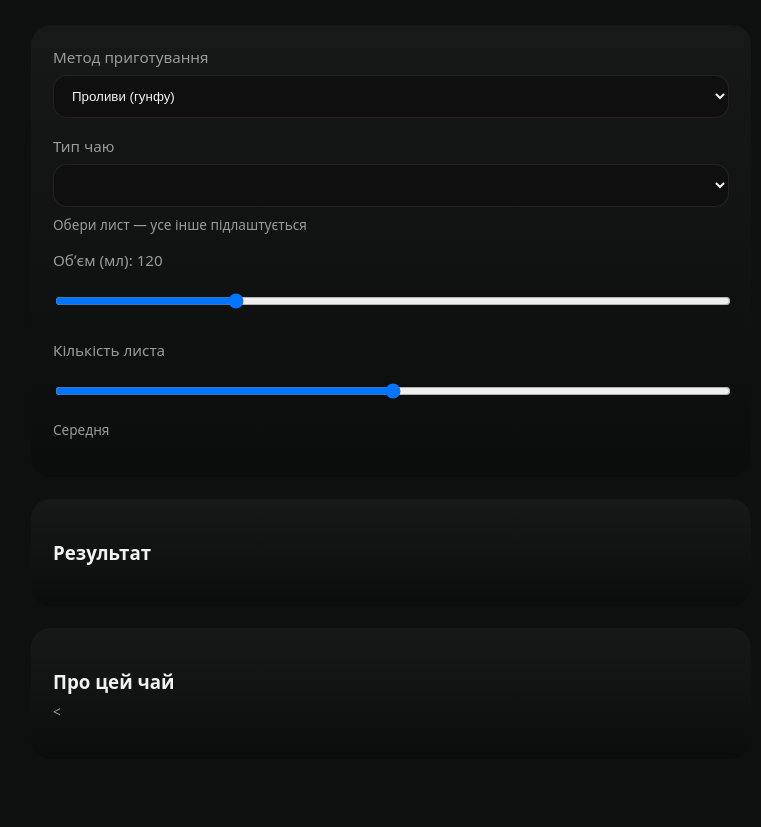
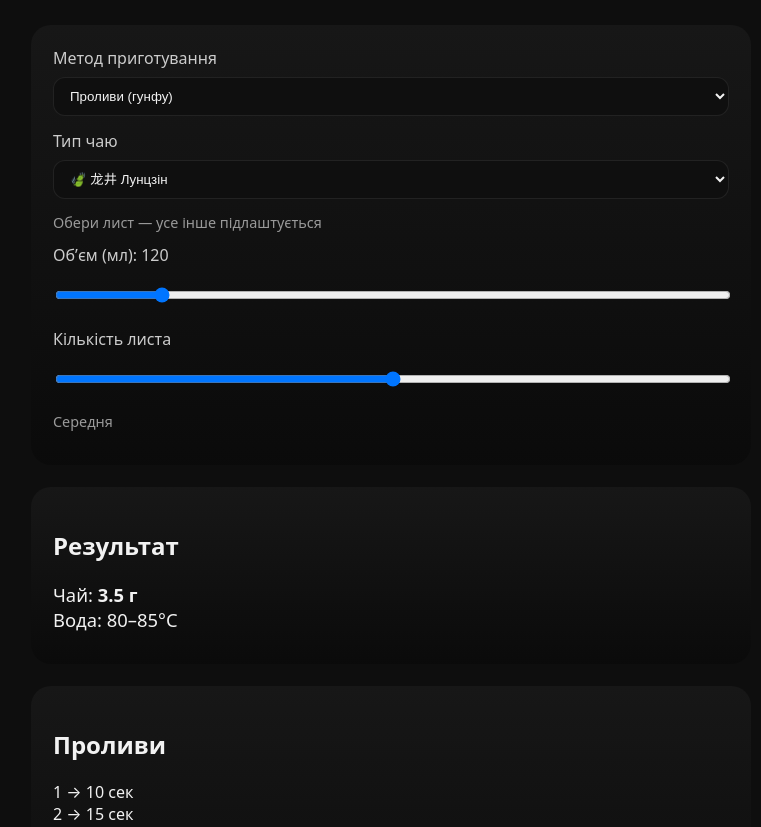
Before and after one commit to harryhas653-lgtm/tea-guide-1.0, a plain HTML site: page index.html in a window 1280 px wide. Shown: the part 125-952 px from the top of the page, without its empty margins (249-1010 px from the left). Drawn offline with Linux system fonts and the light colour scheme.

Commit message:
Update index.html

```diff
--- a/index.html
+++ b/index.html
@@ -7,8 +7,8 @@
 
 <style>
 :root{
-  --bg:#0e0f0f;
-  --card:#171818;
+  --bg:#0e0e0e;
+  --card:#171717;
   --text:#f2f2f2;
   --muted:#9a9a9a;
   --accent:#6bcf9b;
@@ -20,54 +20,52 @@ body{
   font-family:system-ui,-apple-system,BlinkMacSystemFont,sans-serif;
   background:var(--bg);
   color:var(--text);
-  transition:background .4s,color .4s;
 }
 .container{max-width:720px;margin:0 auto}
-h1{font-weight:600;margin-bottom:4px}
+h1{margin-bottom:4px}
 .subtitle{color:var(--muted);margin-bottom:28px}
 
 .card{
-  background:linear-gradient(180deg,var(--card),rgba(0,0,0,.2));
+  background:linear-gradient(180deg,var(--card),rgba(0,0,0,.25));
   border-radius:20px;
   padding:22px;
   margin-bottom:22px;
-  transition:background .4s;
 }
-label{display:block;margin-bottom:8px;font-size:.95em;color:var(--muted)}
-select,input[type=range]{
+
+label{display:block;margin-bottom:8px;color:#ccc}
+select,input[type=range],button{
   width:100%;
-  padding:12px 14px;
-  border-radius:14px;
+  margin-bottom:14px;
   background:#0f0f0f;
   color:var(--text);
   border:1px solid rgba(255,255,255,.08);
-  margin-bottom:18px;
+  border-radius:12px;
+  padding:10px 12px;
 }
-.micro{font-size:.85em;color:var(--muted);margin-top:-10px;margin-bottom:16px}
 
-.result{font-size:1.15em;line-height:1.5}
-.state{margin-top:10px;font-style:italic;color:var(--muted)}
+.micro{font-size:.9em;color:var(--muted);margin-bottom:12px}
+.result{font-size:1.15em;margin-top:8px}
+.state{font-style:italic;color:#bbb;margin-top:10px}
 
 .progress{
   height:6px;
   background:#333;
   border-radius:6px;
   overflow:hidden;
-  margin-top:10px;
+  margin-top:8px;
 }
-.progress > div{
+.bar{
   height:100%;
   width:0%;
   background:var(--accent);
-  transition:width .4s linear;
+  transition:width .2s linear;
 }
-ul{padding-left:18px}
-li{margin-bottom:6px}
 </style>
 </head>
 
 <body>
 <div class="container">
+
 <h1>Чайний провідник</h1>
 <div class="subtitle">Він не вчить. Він налаштовує.</div>
 
@@ -84,7 +82,7 @@ li{margin-bottom:6px}
 <div class="micro">Обери лист — усе інше підлаштується</div>
 
 <label>Обʼєм (мл): <span id="volLabel">120</span></label>
-<input type="range" id="volume" min="60" max="300" step="10" value="120">
+<input type="range" id="volume" min="60" max="500" step="10" value="120">
 
 <label>Кількість листа</label>
 <input type="range" id="leaf" min="-1" max="1" step="1" value="0">
@@ -92,11 +90,121 @@ li{margin-bottom:6px}
 </div>
 
 <div class="card">
-<h3>Результат</h3>
+<h2>Результат</h2>
 <div class="result" id="result"></div>
 <div class="state" id="state"></div>
 </div>
 
+<div class="card" id="timerCard">
+<h2>Проливи</h2>
+<div id="pours"></div>
+<button id="start">Почати пролив</button>
+<div class="progress"><div class="bar" id="bar"></div></div>
+</div>
+
 <div class="card">
-<h3>Про цей чай</h3>
-<div id="facts" class="micro"><
+<h2>Про цей чай</h2>
+<div id="facts" class="micro">Опис буде додано поступово.</div>
+</div>
+
+</div>
+
+<script>
+const teas={
+  longjing:{
+    label:'🍃 龙井 Лунцзін',
+    gram:[3,4], temp:[80,85],
+    pours:[10,15,20,30,40],
+    about:{
+      taste:'Чистий, горіховий, сухий.',
+      state:'Збирає голову, спокій.'
+    }
+  },
+  biluochun:{
+    label:'🍃 碧螺春 Бі Ло Чунь',
+    gram:[3,4], temp:[75,80],
+    pours:[8,12,18,25,35],
+    about:{
+      taste:'Ароматний, квітковий.',
+      state:'Легке підняття.'
+    }
+  },
+  sheng:{
+    label:'🌑 生普洱 Шен Пуер',
+    gram:[6,7], temp:[95,100],
+    pours:[5,7,10,15,20],
+    about:{
+      taste:'Сухий, мінеральний.',
+      state:'Ясність, простір.'
+    }
+  },
+  shu:{
+    label:'🌑 熟普洱 Шу Пуер',
+    gram:[7,8], temp:[100,100],
+    pours:[10,12,15,20,30],
+    about:{
+      taste:'Густий, теплий.',
+      state:'Заземлення.'
+    }
+  }
+};
+
+const teaSel=document.getElementById('tea');
+const vol=document.getElementById('volume');
+const volLabel=document.getElementById('volLabel');
+const leaf=document.getElementById('leaf');
+const leafLabel=document.getElementById('leafLabel');
+const result=document.getElementById('result');
+const state=document.getElementById('state');
+const poursDiv=document.getElementById('pours');
+const bar=document.getElementById('bar');
+const startBtn=document.getElementById('start');
+
+Object.entries(teas).forEach(([k,t])=>{
+  const o=document.createElement('option');
+  o.value=k;o.textContent=t.label;
+  teaSel.appendChild(o);
+});
+
+function calc(){
+  const t=teas[teaSel.value];
+  const v=+vol.value;
+  volLabel.textContent=v;
+
+  let g=((v/120)*((t.gram[0]+t.gram[1])/2));
+  if(leaf.value==1) g*=1.15;
+  if(leaf.value==-1) g*=0.85;
+
+  leafLabel.textContent=leaf.value==1?'Більше':leaf.value==-1?'Менше':'Середня';
+
+  result.innerHTML=
+    `Чай: <b>${g.toFixed(1)} г</b><br>`+
+    `Вода: ${t.temp[0]}–${t.temp[1]}°C`;
+
+  poursDiv.innerHTML=t.pours.map((p,i)=>`<div>${i+1} → ${p} сек</div>`).join('');
+
+  document.getElementById('facts').innerHTML=
+    `<b>Смак:</b> ${t.about.taste}<br><b>Стан:</b> ${t.about.state}`;
+}
+
+let timer=null,elapsed=0,duration=0;
+startBtn.onclick=()=>{
+  const t=teas[teaSel.value];
+  duration=t.pours[0];
+  elapsed=0;
+  clearInterval(timer);
+  timer=setInterval(()=>{
+    elapsed++;
+    bar.style.width=(elapsed/duration*100)+'%';
+    if(elapsed>=duration) clearInterval(timer);
+  },1000);
+};
+
+vol.oninput=calc;
+leaf.oninput=calc;
+teaSel.onchange=calc;
+calc();
+</script>
+
+</body>
+</html>
```
